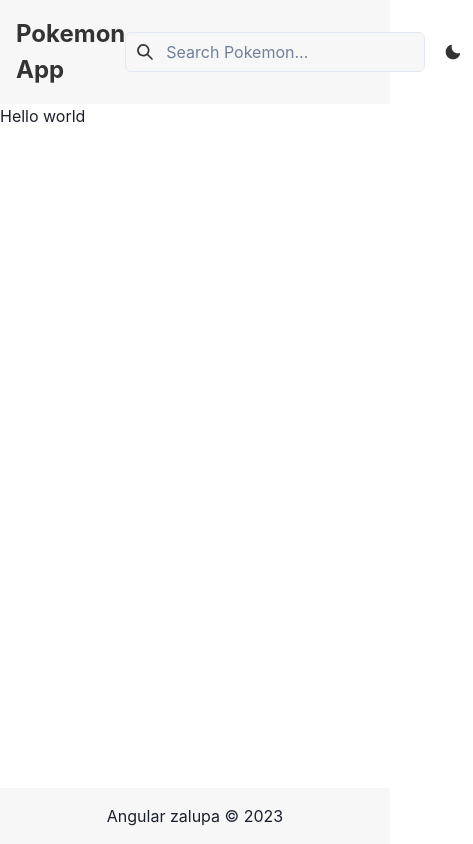
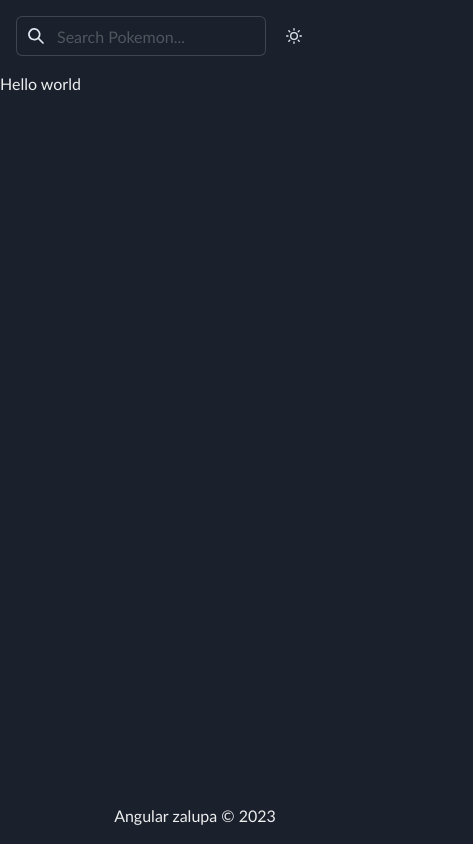
Before and after one commit to happycrew/react-pokemon-chakra, a React (Vite) app: page / in a window 390 px wide. Shown: the whole page, 473 px wide, since content can reach past the window. Built offline with nearby package versions, Linux system fonts and the light colour scheme.

Commit message:
feat: add media query and delete some props from component

```diff
--- a/src/App.tsx
+++ b/src/App.tsx
@@ -1,20 +1,19 @@
-import { FC } from 'react';
+import { FC, useState } from 'react';
 import { useColorMode } from '@chakra-ui/react';
 import { Header } from './components/Header';
 import { Footer } from './components/Footer';
 import './App.scss';
 
 export const App: FC = () => {
-  const { colorMode, toggleColorMode } = useColorMode();
-  const isLight = colorMode === 'light';
+  const { toggleColorMode } = useColorMode();
+  const [pokemons, setPokemons] = useState([]);
   return (
     <>
-      <Header
-        isLight={isLight}
-        toggleColorMode={toggleColorMode}
-      />
-      <h1>Hello world</h1>
-      <Footer isLight={isLight} />
+      <Header toggleColorMode={toggleColorMode} />
+      <main>
+        <h1>Hello world</h1>
+      </main>
+      <Footer />
     </>
   );
 };
--- a/src/components/Footer/Footer.tsx
+++ b/src/components/Footer/Footer.tsx
@@ -1,12 +1,9 @@
-import { Box } from '@chakra-ui/react';
+import { Box, useColorMode } from '@chakra-ui/react';
 import { FC } from 'react';
 import { colors } from '../../utils/colors';
 
-interface FooterProps {
-  isLight: boolean;
-}
-
-export const Footer: FC<FooterProps> = ({ isLight }) => {
+export const Footer: FC = () => {
+  const { colorMode } = useColorMode();
   return (
     <Box
       as="footer"
@@ -17,7 +14,7 @@ export const Footer: FC<FooterProps> = ({ isLight }) => {
       left="0"
       right="0"
       backgroundColor={
-        isLight ? colors.light.background : colors.dark.background
+        colorMode === 'light' ? colors.light.background : colors.dark.background
       }>
       Angular zalupa © {new Date().getFullYear()}
     </Box>
--- a/src/components/Header/Header.tsx
+++ b/src/components/Header/Header.tsx
@@ -2,62 +2,52 @@ import React from 'react';
 import {
   Flex,
   Box,
-  Input,
-  InputGroup,
-  InputLeftElement,
   IconButton,
-  Text,
+  useColorMode,
+  Heading,
+  useMediaQuery,
 } from '@chakra-ui/react';
-import { MoonIcon, SunIcon, SearchIcon } from '@chakra-ui/icons';
+import { MoonIcon, SunIcon } from '@chakra-ui/icons';
 import { colors } from '../../utils/colors';
+import { Search } from '../Search';
 
 interface HeaderProps {
-  isLight: boolean;
   toggleColorMode: () => void;
 }
 
-export const Header: React.FC<HeaderProps> = ({ isLight, toggleColorMode }) => {
+export const Header: React.FC<HeaderProps> = ({ toggleColorMode }) => {
+  const { colorMode } = useColorMode();
+  const [isLargerThan500] = useMediaQuery('(min-width: 500px)');
   return (
     <Flex
+      as="header"
       alignItems="center"
       justifyContent="space-between"
       padding="1rem"
       backgroundColor={
-        isLight ? colors.light.background : colors.dark.background
+        colorMode === 'light' ? colors.light.background : colors.dark.background
       }
       position="sticky"
       top="0">
-      <Text
-        fontSize="2xl"
-        fontWeight="bold"
-        color={isLight ? colors.light.text : colors.dark.text}>
-        Pokemon App
-      </Text>
+      {isLargerThan500 && (
+        <Heading
+          fontSize="2xl"
+          fontWeight="bold"
+          color={colorMode === 'light' ? colors.light.text : colors.dark.text}>
+          Pokemon App
+        </Heading>
+      )}
       <Box display="flex" alignItems="center">
-        <InputGroup>
-          <Input
-            type="text"
-            placeholder="Search Pokemon..."
-            bg={isLight ? colors.light.background : colors.dark.background}
-            borderRadius="md"
-            width="300px"
-            _focus={{
-              borderColor: isLight ? colors.light.accent : colors.dark.accent,
-            }}
-          />
-          <InputLeftElement pointerEvents="none">
-            <SearchIcon
-              color={isLight ? colors.light.text : colors.dark.text}
-            />
-          </InputLeftElement>
-        </InputGroup>
+        <Search />
         <IconButton
-          aria-label={`Switch to ${isLight ? 'dark' : 'light'} mode`}
-          icon={isLight ? <MoonIcon /> : <SunIcon />}
+          aria-label={`Switch to ${
+            colorMode === 'light' ? 'dark' : 'light'
+          } mode`}
+          icon={colorMode === 'light' ? <MoonIcon /> : <SunIcon />}
           onClick={toggleColorMode}
           ml="2"
           bg="transparent"
-          color={isLight ? colors.light.text : colors.dark.text}
+          color={colorMode === 'light' ? colors.light.text : colors.dark.text}
           _hover={{ bg: 'transparent' }}
         />
       </Box>
--- /dev/null
+++ b/src/components/Search/Search.tsx
@@ -0,0 +1,37 @@
+import { SearchIcon } from '@chakra-ui/icons';
+import {
+  InputGroup,
+  Input,
+  InputLeftElement,
+  useColorMode,
+} from '@chakra-ui/react';
+import { FC } from 'react';
+import { colors } from '../../utils/colors';
+
+export const Search: FC = () => {
+  const { colorMode } = useColorMode();
+  return (
+    <InputGroup>
+      <Input
+        type="text"
+        placeholder="Search Pokemon..."
+        bg={
+          colorMode === 'light'
+            ? colors.light.background
+            : colors.dark.background
+        }
+        borderRadius="md"
+        width="250px"
+        _focus={{
+          borderColor:
+            colorMode === 'light' ? colors.light.accent : colors.dark.accent,
+        }}
+      />
+      <InputLeftElement pointerEvents="none">
+        <SearchIcon
+          color={colorMode === 'light' ? colors.light.text : colors.dark.text}
+        />
+      </InputLeftElement>
+    </InputGroup>
+  );
+};
--- /dev/null
+++ b/src/components/Search/index.ts
@@ -0,0 +1 @@
+export { Search } from './Search';
--- a/src/index.scss
+++ b/src/index.scss
@@ -0,0 +1,3 @@
+#root {
+  font-family: 'Gill Sans', 'Gill Sans MT', Calibri, 'Trebuchet MS', sans-serif;
+}
--- a/src/main.tsx
+++ b/src/main.tsx
@@ -4,32 +4,16 @@ import { ChakraProvider, ColorModeScript, extendTheme } from '@chakra-ui/react';
 import { App } from './App.tsx';
 import './index.scss';
 
-const colors = {
-  light: {
-    background: '#bb3636',
-    text: '#f70f0f',
-    accent: '#007BFF',
-  },
-  dark: {
-    background: '#1a5ad9',
-    text: '#1270e9',
-    accent: '#63B3ED',
-  },
-};
-
 const theme = extendTheme({
-  colors: {
-    brand: colors.light,
-  },
   config: {
-    initialColorMode: 'light',
+    initialColorMode: 'dark',
   },
 });
 
 ReactDOM.createRoot(document.getElementById('root')!).render(
   <React.StrictMode>
     <ChakraProvider theme={theme}>
-      <ColorModeScript initialColorMode={theme.config.initialColorMode} />
+      <ColorModeScript initialColorMode="dark" />
       <App />
     </ChakraProvider>
   </React.StrictMode>,
```
Also changed, not shown: src/components/CardList/Card.ts (added), src/components/CardList/CardList.tsx (added).
